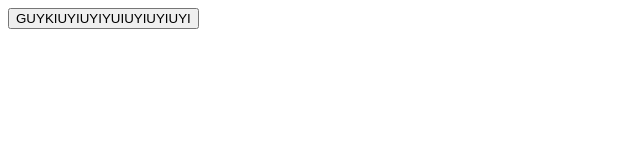
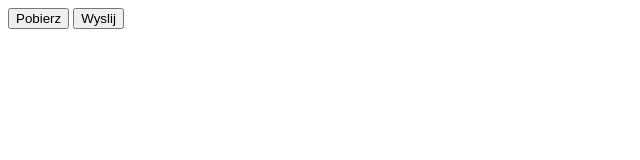
Before and after one commit to piotrpoczwardowski/Workshop, a plain HTML site: page fetch.html in a window 1280 px wide. Shown: the whole page, without its empty margins (0-640 px from the left). Drawn offline with Linux system fonts and the light colour scheme.

Commit message:
adds second button

```diff
--- a/fetch.html
+++ b/fetch.html
@@ -7,9 +7,11 @@
     <title>Document</title>
   </head>
   <body>
-    <button id="btn1">GUYKIUYIUYIYUIUYIUYIUYI</button>
+    <button id="btn1">Pobierz</button>
+    <button id="btn2">Wyslij</button>
     <script>
       const btn = document.querySelector("#btn1");
+      const btn2 = document.querySelector("#btn2");
       btn.addEventListener("click", function() {
         fetch("https://jsonplaceholder.typicode.com/users")
           .then(resp => resp.json())
@@ -31,6 +33,10 @@
 
           });
       });
+
+      btn2.addEventListener("click", function() {
+
+      });
     </script>
   </body>
 </html>
```
